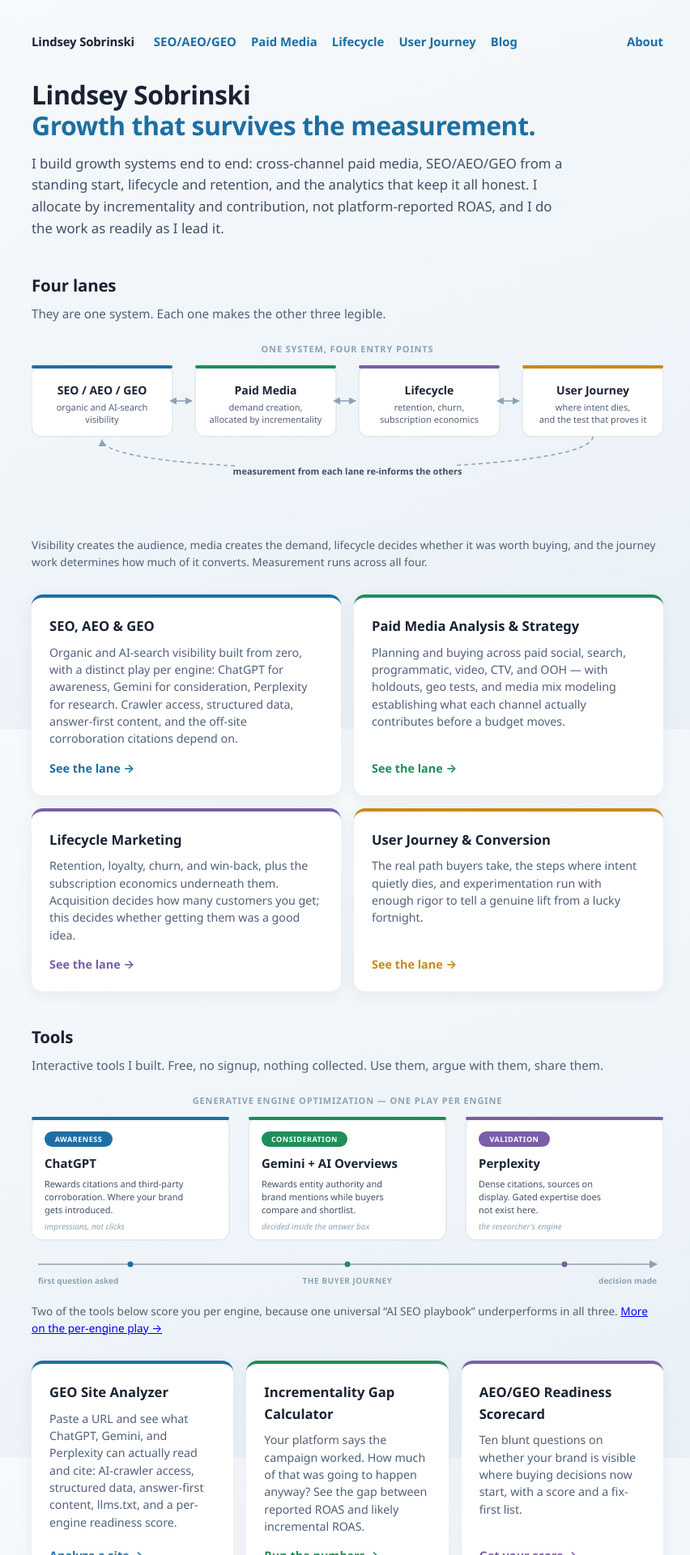
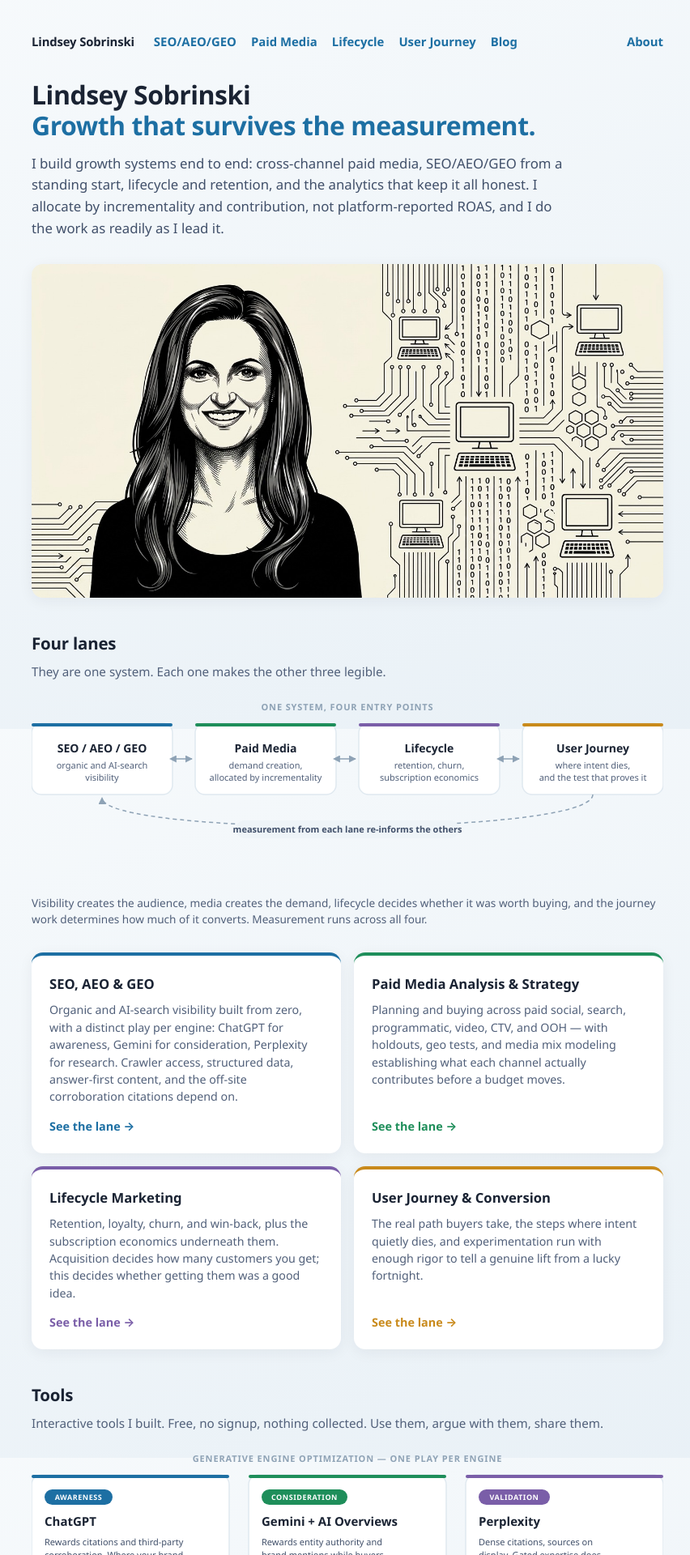
Before and after one commit to lsobrinski-marketing/lindseysobrinski.com, a Jekyll site: the page built from index.html, in a window 1280 px wide. Shown: the top 1920 px of the page at 81% size, without its empty margins (211-1063 px from the left). Built offline with Jekyll 4.4.1, drawn with Linux system fonts in a browser that asks for light colours.

Commit message:
Add hero image, Open Graph image, and Person.image
Add the illustrated portrait as a full-width hero beneath the headline, and
wire the same asset into og:image and the Person schema.

The source is 1424x752 (~1.89:1), which is close to the Open Graph target
ratio, so it doubles as the share image without cropping. Recompressed from
646K to 269K with no visible loss at display size; it renders at 780px wide,
so the file still carries 2x detail for high-density screens.

Explicit width/height plus fetchpriority=high avoid layout shift on an
above-the-fold image. twitter:card upgrades to summary_large_image now that
an image exists.

This also closes the last item from the pre-publish audit: every page had
been shipping without og:image, so shared links rendered as bare text.

Co-Authored-By: Claude Opus 4.8 <noreply@anthropic.com>

```diff
--- a/_config.yml
+++ b/_config.yml
@@ -21,6 +21,9 @@ kramdown:
 
 permalink: /blog/:title/
 timezone: America/Chicago
+
+# Social share image. 1424x752 (~1.89:1), which is what Open Graph wants.
+og_image: /assets/img/lindsey-sobrinski.jpg
 
 plugins:
   - jekyll-feed
--- a/_layouts/default.html
+++ b/_layouts/default.html
@@ -74,6 +74,9 @@
   "url": "{{ site.url }}",
   "email": "{{ site.author.email }}",
   "jobTitle": "{{ site.author.jobTitle }}",
+{%- if site.og_image %}
+  "image": "{{ site.url }}{{ site.og_image }}",
+{%- endif %}
   "knowsAbout": ["Performance Marketing","SEO","AEO","GEO","Generative Engine Optimization","Answer Engine Optimization","Paid Media","Media Mix Modeling","Incrementality","Lifecycle Marketing","Retention Marketing","Subscription Economics","Conversion Rate Optimization","User Journey Mapping","DTC Growth","AI Marketing Agents"],
   "sameAs": ["{{ site.author.linkedin }}"]
 }
--- a/assets/css/site.css
+++ b/assets/css/site.css
@@ -71,6 +71,13 @@ h3{font-size:1.04rem;margin:24px 0 6px;}
 .tile-soon h3{color:#51607a;}
 .go.soon{color:#8ea2b5;font-weight:700;font-size:.78rem;letter-spacing:.06em;text-transform:uppercase;}
 
+/* ---------- hero image ---------- */
+.hero-img{
+  display:block;width:100%;height:auto;
+  margin:26px 0 4px;border-radius:14px;
+  box-shadow:0 4px 18px rgba(26,35,51,.06);
+}
+
 /* ---------- inline SVG diagrams ---------- */
 /* Authored as SVG rather than raster so the labels stay crawlable, stay sharp
    on retina, and weigh a few KB. The text inside is real <text>, not pixels. */
--- a/index.html
+++ b/index.html
@@ -7,6 +7,15 @@ description: "Growth and performance marketing: cross-channel paid media, SEO/AE
 <div class="hero">
   <h1>Lindsey Sobrinski<br><span>Growth that survives the measurement.</span></h1>
   <p class="lede">I build growth systems end to end: cross-channel paid media, SEO/AEO/GEO from a standing start, lifecycle and retention, and the analytics that keep it all honest. I allocate by incrementality and contribution, not platform-reported ROAS, and I do the work as readily as I lead it.</p>
+  {%- comment -%}
+    Above the fold, so it is eagerly loaded with high priority. Explicit
+    width/height reserve the box and prevent layout shift while it decodes.
+  {%- endcomment -%}
+  <img class="hero-img"
+       src="/assets/img/lindsey-sobrinski.jpg"
+       width="1424" height="752"
+       fetchpriority="high" decoding="async"
+       alt="Illustrated portrait of Lindsey Sobrinski beside a circuit-board pattern of linked terminals and binary, representing AI-driven marketing measurement.">
 </div>
 
 <h2>Four lanes</h2>
```
Also changed, not shown: assets/img/lindsey-sobrinski.jpg (added).
